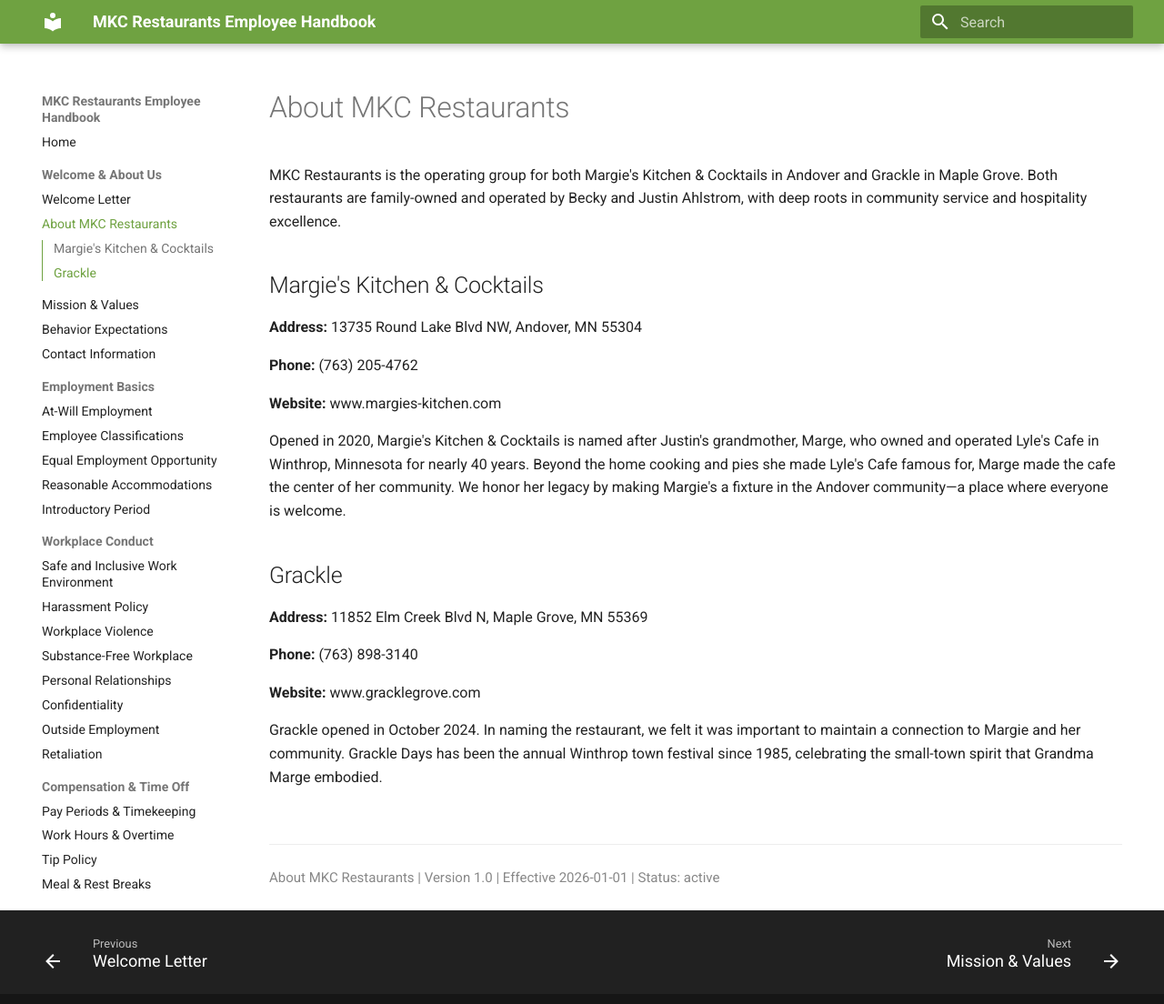
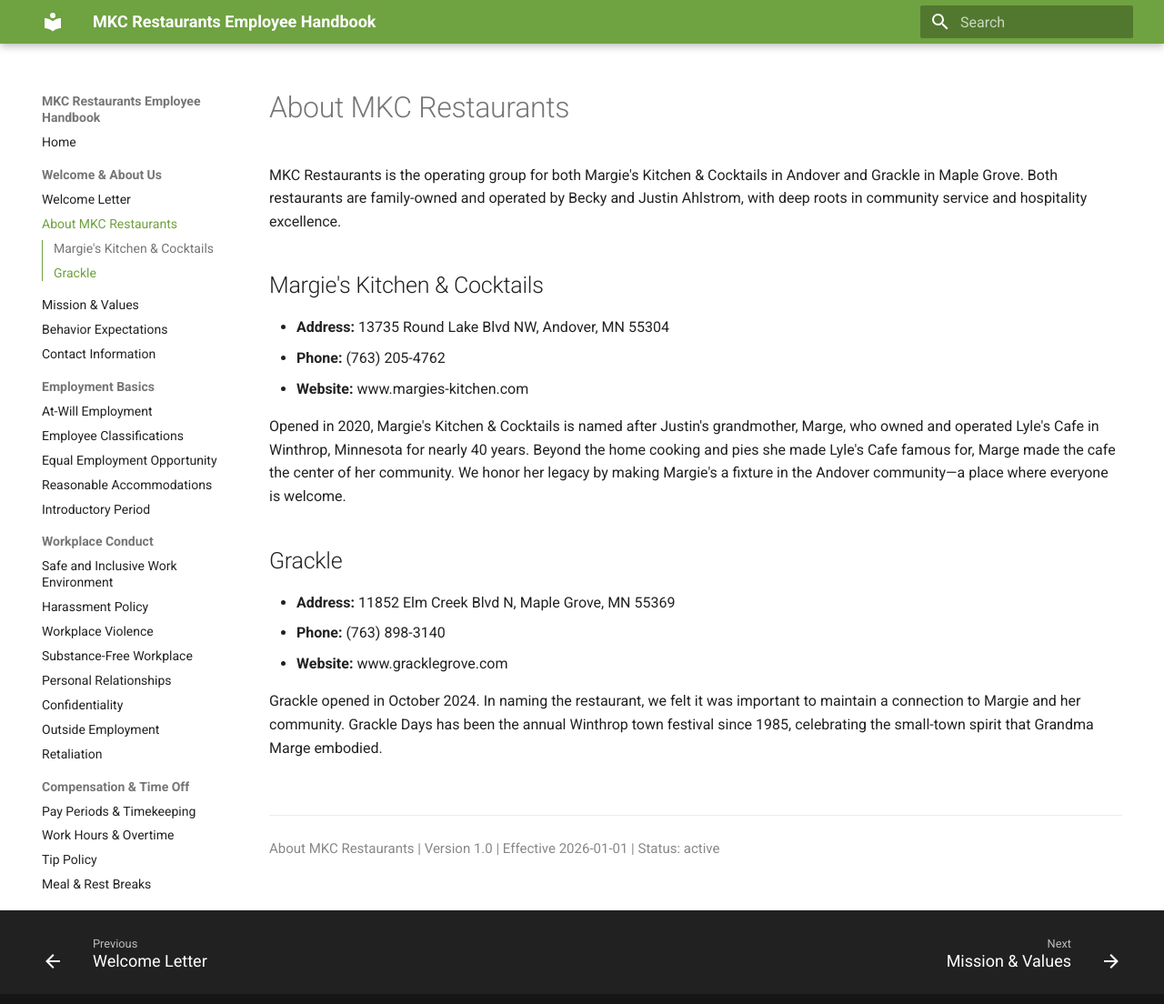
Before and after one commit to JustinAhlstrom-MKC/handbook, an MkDocs documentation site: the page built from policies/01-welcome/about-mkc.md, in a window 1280 px wide and 1117 px high. Shown: the top 1104 px of the window at 91% size. Built offline with MkDocs 1.6.1 and Material for MkDocs 9.7.7, drawn with Linux system fonts in a browser that asks for light colours.

```diff
--- a/policies/01-welcome/about-mkc.md
+++ b/policies/01-welcome/about-mkc.md
@@ -12,20 +12,16 @@ MKC Restaurants is the operating group for both Margie's Kitchen & Cocktails in
 
 ## Margie's Kitchen & Cocktails
 
-**Address:** 13735 Round Lake Blvd NW, Andover, MN 55304
-
-**Phone:** (763) 205-4762
-
-**Website:** www.margies-kitchen.com
+- **Address:** 13735 Round Lake Blvd NW, Andover, MN 55304
+- **Phone:** (763) 205-4762
+- **Website:** www.margies-kitchen.com
 
 Opened in 2020, Margie's Kitchen & Cocktails is named after Justin's grandmother, Marge, who owned and operated Lyle's Cafe in Winthrop, Minnesota for nearly 40 years. Beyond the home cooking and pies she made Lyle's Cafe famous for, Marge made the cafe the center of her community. We honor her legacy by making Margie's a fixture in the Andover community—a place where everyone is welcome.
 
 ## Grackle
 
-**Address:** 11852 Elm Creek Blvd N, Maple Grove, MN 55369
-
-**Phone:** (763) 898-3140
-
-**Website:** www.gracklegrove.com
+- **Address:** 11852 Elm Creek Blvd N, Maple Grove, MN 55369
+- **Phone:** (763) 898-3140
+- **Website:** www.gracklegrove.com
 
 Grackle opened in October 2024. In naming the restaurant, we felt it was important to maintain a connection to Margie and her community. Grackle Days has been the annual Winthrop town festival since 1985, celebrating the small-town spirit that Grandma Marge embodied.
```
